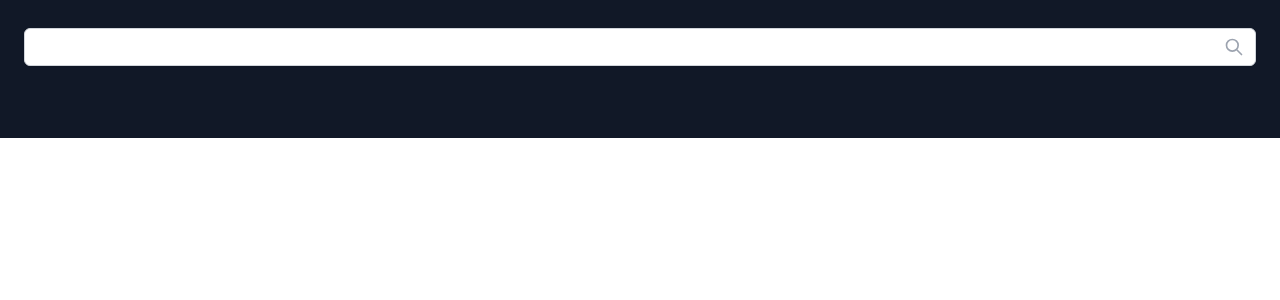
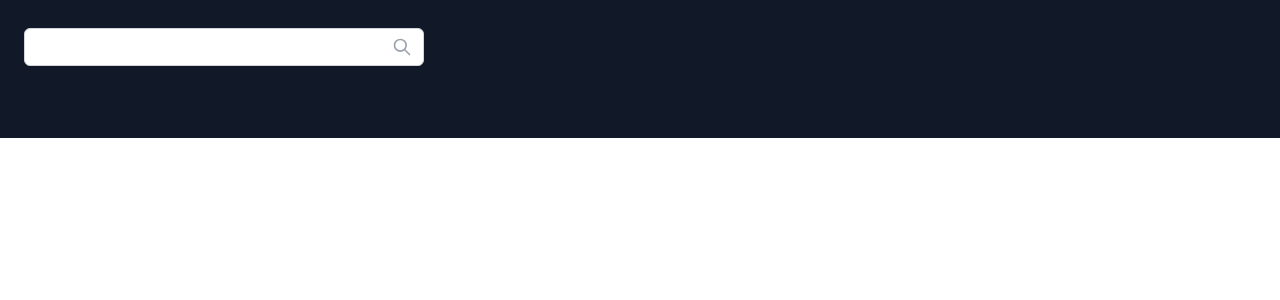
Before and after one commit to brleinad/temps, a Vue app in the folder frontend/: page / in a window 1280 px wide. Shown: the top 300 px of the page. Built offline with nearby package versions, Linux system fonts and the light colour scheme.

Commit message:
:sparkles: implement delete

```diff
--- a/frontend/src/App.vue
+++ b/frontend/src/App.vue
@@ -36,12 +36,11 @@ export default {
       console.log(this.savedLocations)
     },
     deleteLocation(deletedLocation) {
-      console.log(deletedLocation);
+      // TODO: avoid reloading everything on delete
       this.savedLocations = this.savedLocations.filter(
-        (location) =>
-          !(deletedLocation.lon === location.lon
-            && deletedLocation.lat === location.lat
-            && deletedLocation.name === location.name));
+        // TODO: make this more robust
+        (location) => !(deletedLocation.name === location.name && deletedLocation.country === location.country));
+      localStorage.setItem('savedLocations', JSON.stringify(this.savedLocations));
     },
   },
 }
--- a/frontend/src/components/SearchBar.vue
+++ b/frontend/src/components/SearchBar.vue
@@ -1,5 +1,5 @@
 <template>
-  <Combobox as="div" v-model="selectedLocation" class="p-6">
+  <Combobox as="div" v-model="selectedLocation" class="p-6 max-w-md">
     <ComboboxLabel class="block text-sm font-medium text-gray-100"
       ></ComboboxLabel
     >
```
Also changed, not shown: frontend/src/assets/DeleteIcon.svg (added).
